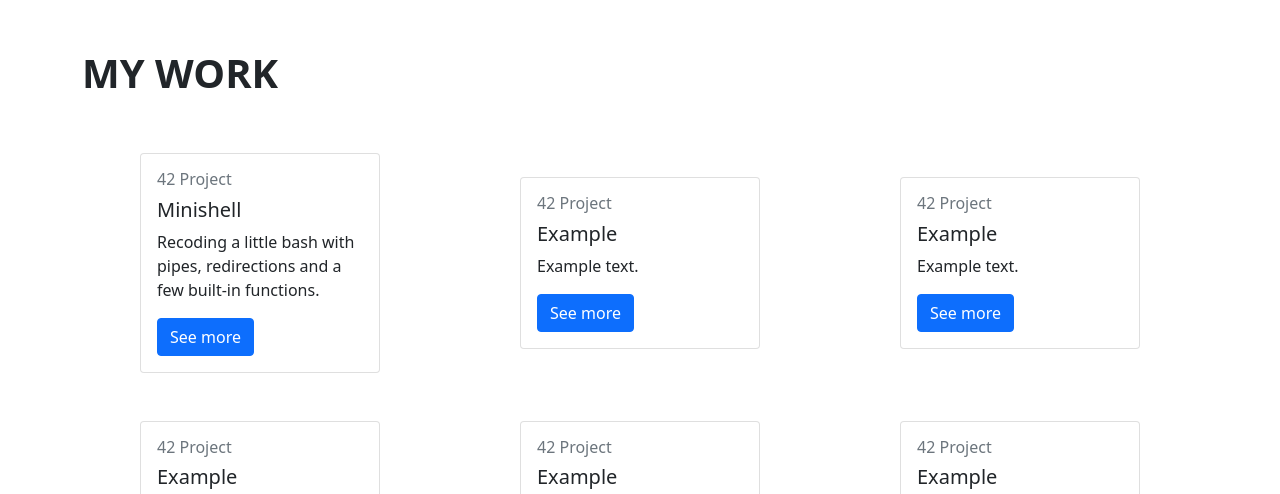
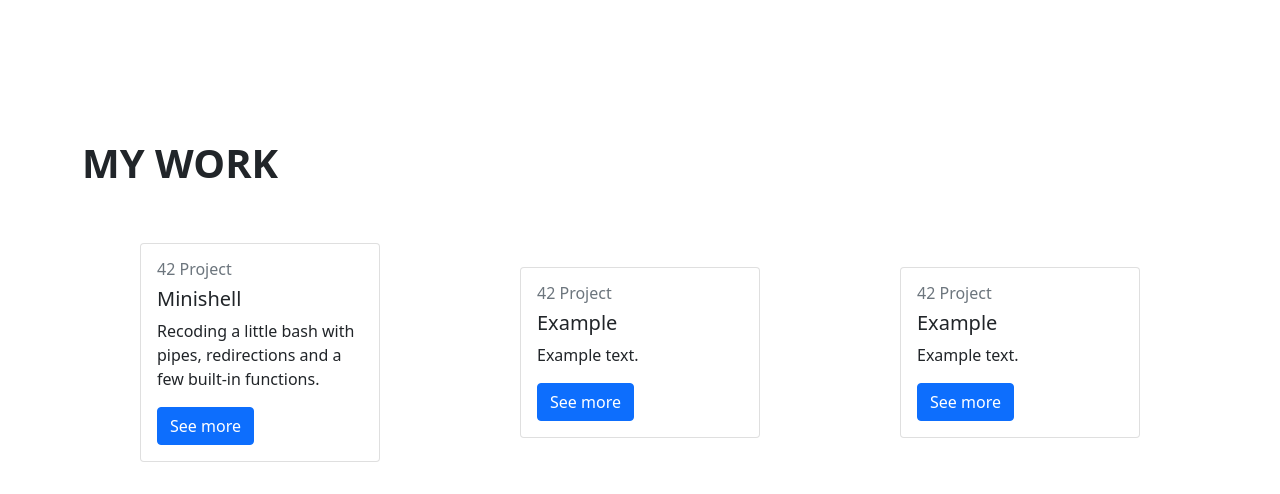
Before and after one commit to dpavon-g/dpavon-g.github.io, a plain HTML site: page index.html in a window 1280 px wide. Shown: the part 1721-2215 px from the top of the page. Drawn offline with nearby package versions, Linux system fonts and the light colour scheme.

Commit message:
fixed reponsive errors 2

```diff
--- a/css/mystyle.css
+++ b/css/mystyle.css
@@ -18,7 +18,7 @@
 }
 
 #portfolio {
-    padding-top: 10%;
+    padding-top: 17%;
     padding-bottom: 10%;
 }
 
```
